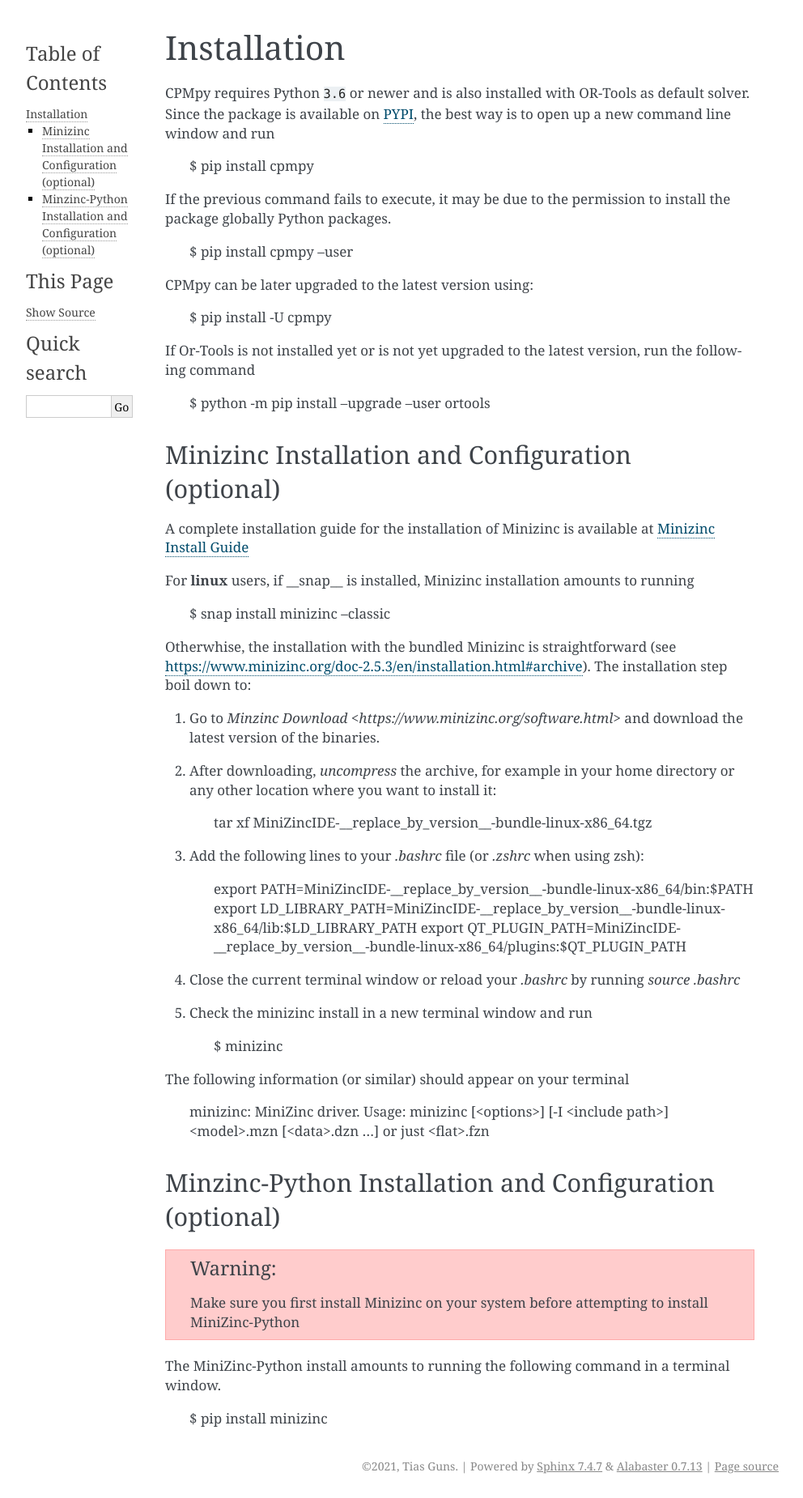
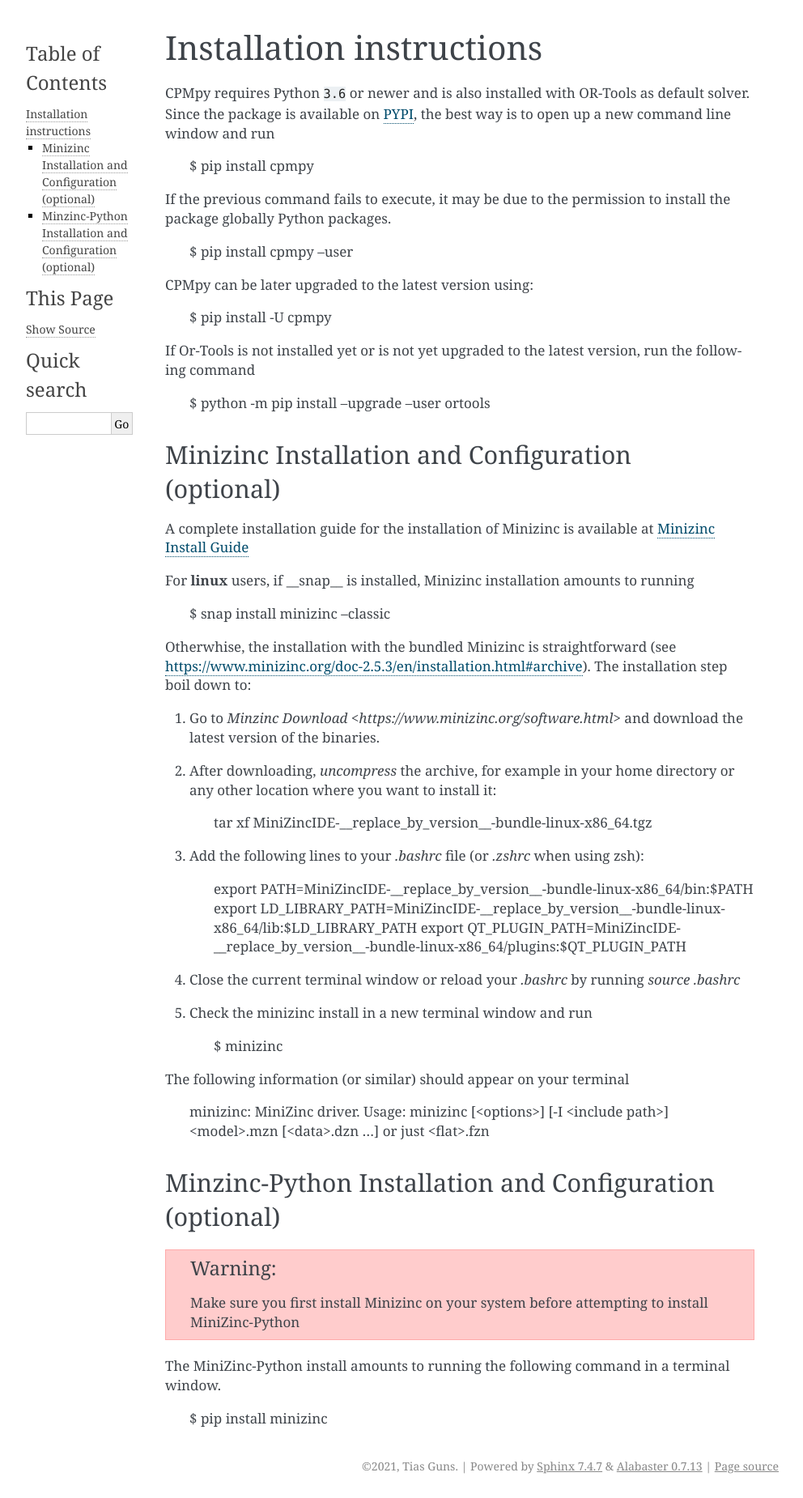
Before and after one commit to CPMpy/cpmpy, a Sphinx documentation site: the page built from docs/tutorial/how_to_install.rst, in a window 1280 px wide. Shown: the whole page at 81% size, without its empty margins (148-1140 px from the left). Built offline with Sphinx 7.4.7, drawn with Linux system fonts in a browser that asks for light colours; pages that are not in the unit, such as notebooks, are missing from menus.

Commit message:
Further documentation of main

```diff
--- a/docs/index.rst
+++ b/docs/index.rst
@@ -14,8 +14,10 @@
 
 Install the library
 -------------------
+.. toctree::
+   :maxdepth: 2
 
-.. tutorial/how_to_install:
+   .. tutorial/how_to_install:
 
 Documentation
 -------------
--- a/docs/tutorial/how_to_install.rst
+++ b/docs/tutorial/how_to_install.rst
@@ -1,5 +1,5 @@
-Installation
-============
+Installation instructions
+=========================
 
 CPMpy requires Python ``3.6`` or newer and is also installed with OR-Tools as default solver. Since the package is available on `PYPI <https://pypi.org/>`_, the best way is to open up a new command line window and run
 
```
